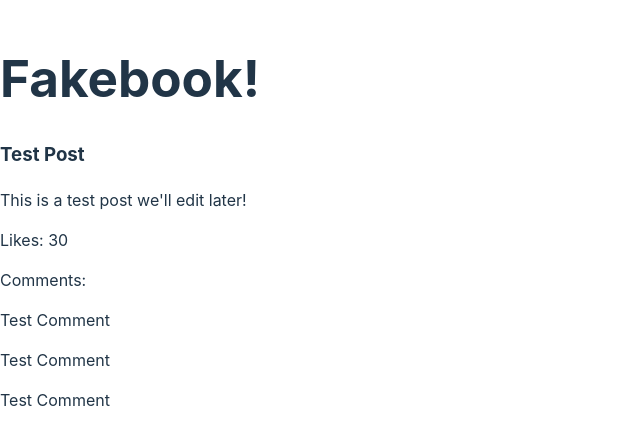
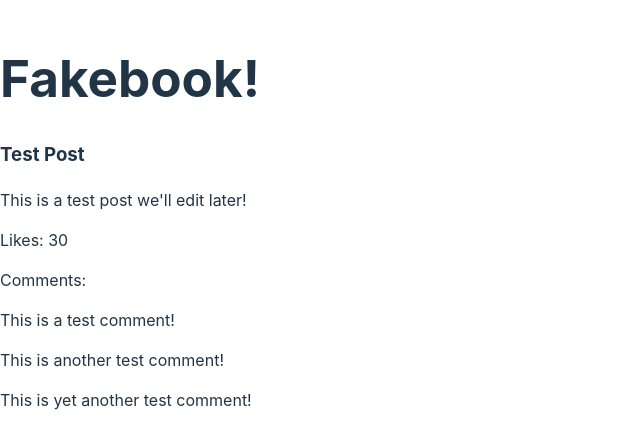
Before and after one commit to ds9293/DS9293, a React (Vite) app in the folder web-projects/social-media-app/: page / in a window 1280 px wide. Shown: the part 178-626 px from the top of the page, without its empty margins (0-640 px from the left). Built offline with nearby package versions, Linux system fonts and the light colour scheme.

Commit message:
added code to Comment

```diff
--- a/web-projects/social-media-app/src/components/Comment.jsx
+++ b/web-projects/social-media-app/src/components/Comment.jsx
@@ -1,11 +1,11 @@
 import React from 'react';
 
-function Comment() {
-    return (
-        <div>
-            <p>Test Comment</p>
-        </div>
-    );
+function Comment(props) {
+  return (
+    <div>
+      <p>{props.content}</p> {/* This line uses the content prop */}
+    </div>
+  );
 }
 
 export default Comment;
```
